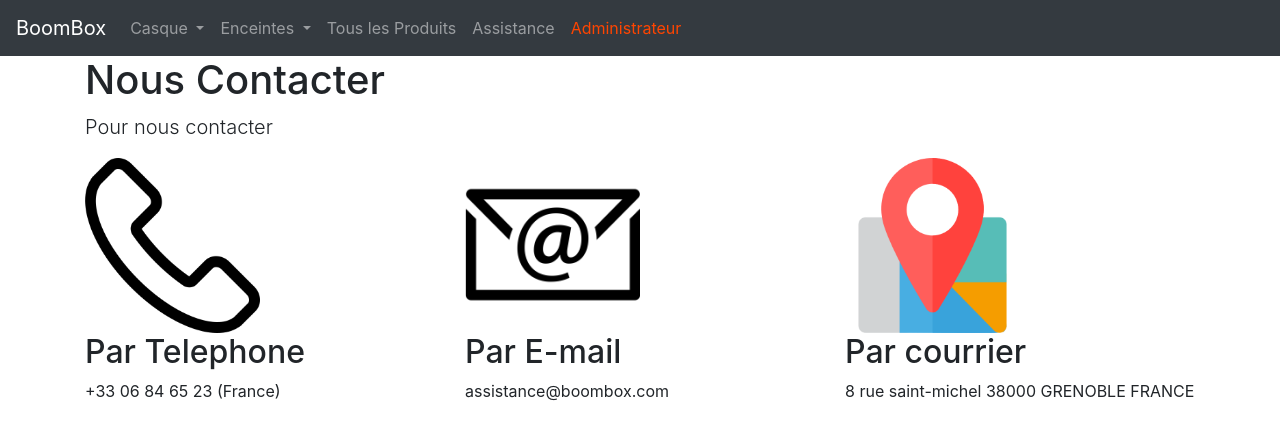
After one commit to dorianfabry/PHPgpr, a PHP site: page /view/assistance.view.php in a window 1280 px wide. The commit adds this page. Shown: the top 440 px of the page. Run offline with PHP 8.4, Linux system fonts and the light colour scheme.

Commit message:
assitance

```diff
--- /dev/null
+++ b/Site/view/assistance.view.php
@@ -0,0 +1,75 @@
+<!DOCTYPE html>
+<html lang="en" dir="ltr">
+  <head>
+    <meta charset="utf-8">
+    <meta name="viewport" content="width=device-width, initial-scale=1">
+    <link rel="stylesheet" href="https://maxcdn.bootstrapcdn.com/bootstrap/4.3.1/css/bootstrap.min.css">
+    <script src="https://ajax.googleapis.com/ajax/libs/jquery/3.4.1/jquery.min.js"></script>
+    <script src="https://cdnjs.cloudflare.com/ajax/libs/popper.js/1.14.7/umd/popper.min.js"></script>
+    <script src="https://maxcdn.bootstrapcdn.com/bootstrap/4.3.1/js/bootstrap.min.js"></script>
+    <title>Assistance</title>
+  </head>
+  <body>
+    <nav class="navbar navbar-expand-sm bg-dark navbar-dark">
+      <a class="navbar-brand" href="#">BoomBox</a>
+      <ul class="navbar-nav">
+
+        <li class="nav-item dropdown">
+          <a class="nav-link dropdown-toggle" href="#" id="navbarCasque" role="button" data-toggle="dropdown" aria-haspopup="true" aria-expanded="false">
+            Casque
+          </a>
+          <div class="dropdown-menu" aria-labelledby="navbarCasque">
+            <a class="dropdown-item" href="../controler/produit.ctrl.php?valeur=ecouteursf&element=type">Ecouteurs sans fil</a>
+            <a class="dropdown-item" href="../controler/produit.ctrl.php?valeur=casque&element=type">Circum-auriculaires</a>
+            <a class="dropdown-item" href="../controler/produit.ctrl.php?valeur=casque&element=type">Anti-Bruit</a>
+        </li>
+
+        <li class="nav-item dropdown">
+          <a class="nav-link dropdown-toggle" href="#" id="navbarEnceintes" role="button" data-toggle="dropdown" aria-haspopup="true" aria-expanded="false">
+            Enceintes
+          </a>
+          <div class="dropdown-menu" aria-labelledby="navbarEnceintes">
+            <a class="dropdown-item" href="../controler/produit.ctrl.php?valeur=partybox&element=type">PartyBox</a>
+            <a class="dropdown-item" href="../controler/produit.ctrl.php?valeur=barredeson&element=type">Barres de son</a>
+            <a class="dropdown-item" href="../controler/produit.ctrl.php?valeur=enceinteportable&element=type">Enceintes Portables</a>
+        </li>
+
+        <li class="nav-item"><a class="nav-link" href="../controler/produit.ctrl.php">Tous les Produits</a></li>
+
+        <li class="nav-item"><a class="nav-link" href="assistance.view.php">Assistance</a></li>
+
+        <li class="nav-item"> <a style="color:#FF4500;" class="nav-link" href="../view/admin.view.php">Administrateur</a></li>
+
+      </ul>
+    </nav>
+
+    <main role="main" class="container">
+
+  <div class="starter-template">
+    <h1>Nous Contacter</h1>
+    <p class="lead">Pour nous contacter </p>
+    <div class="row">
+      <div class="col-lg-4">
+        <img class="img-circle" src="img_sites/tel.png" alt="telephone" style="width:50%">
+        <h2>Par Telephone</h2>
+        <p>+33 06 84 65 23 (France)</p>
+
+      </div><!-- /.col-lg-4 -->
+      <div class="col-lg-4">
+        <img class="img-circle" src="img_sites/email.png" alt="email" style="width:50%">
+        <h2>Par E-mail</h2>
+        <p>assistance@boombox.com</p>
+
+      </div><!-- /.col-lg-4 -->
+      <div class="col-lg-4">
+        <img class="img-circle" src="img_sites/Gps.png" alt="adresse" style="width:50%">
+        <h2>Par courrier</h2>
+        <p>8 rue saint-michel 38000 GRENOBLE FRANCE</p>
+
+      </div><!-- /.col-lg-4 -->
+    </div><!-- /.row -->
+  </div>
+
+</main>
+  </body>
+</html>
--- a/Site/view/main.view.php
+++ b/Site/view/main.view.php
@@ -44,9 +44,7 @@
 
       <li class="nav-item"><a class="nav-link" href="../controler/produit.ctrl.php">Tous les Produits</a></li>
 
-      <li class="nav-item"><a class="nav-link" href="#">Histoires</a></li>
-
-      <li class="nav-item"><a class="nav-link" href="#">Assistance</a></li>
+      <li class="nav-item"><a class="nav-link" href="assistance.view.php">Assistance</a></li>
 
       <li class="nav-item"> <a style="color:#FF4500;" class="nav-link" href="../view/admin.view.php">Administrateur</a></li>
 
```
Also changed, not shown: Site/view/img_sites/Gps.png (added), Site/view/img_sites/email.png (added), Site/view/img_sites/tel.png (added).
